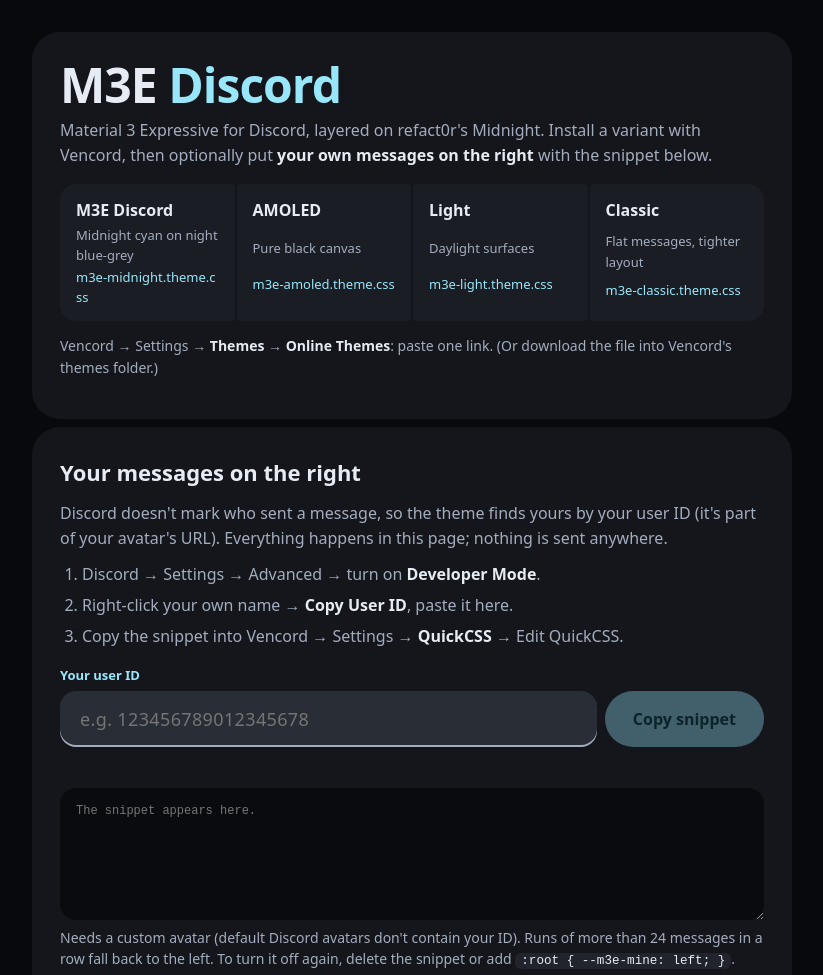
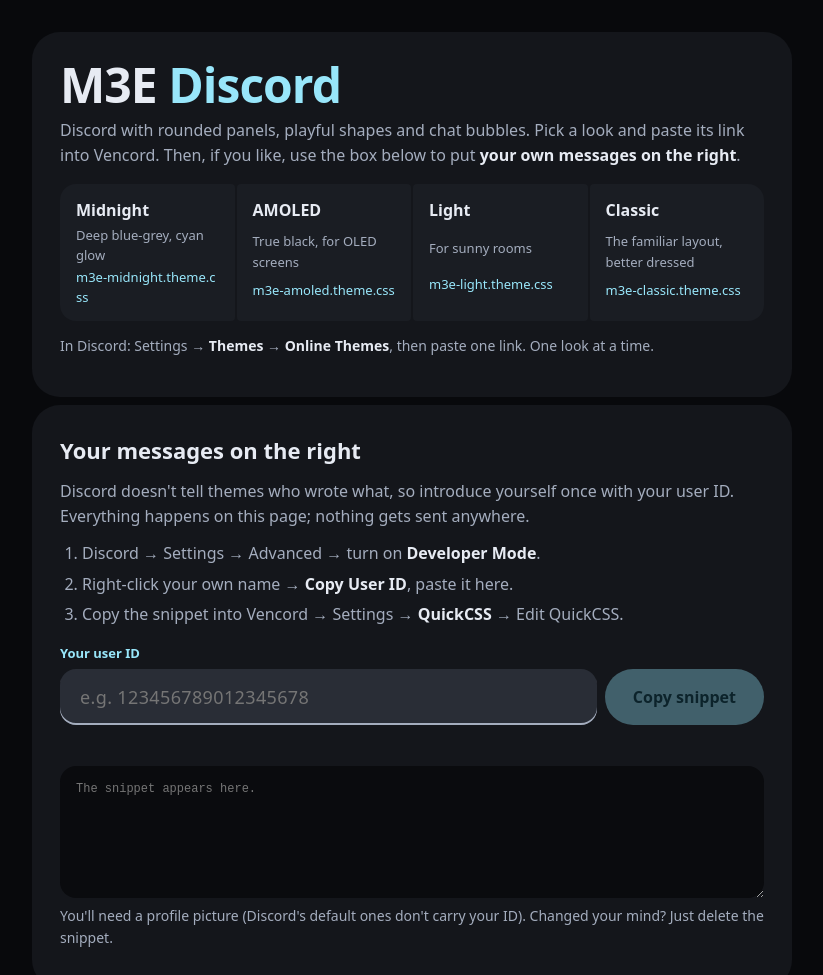
Before and after one commit to monishbl/m3e-discord, a plain HTML site: page docs/index.html in a window 1280 px wide. Shown: the top 975 px of the page, without its empty margins (228-1051 px from the left). Drawn offline with Linux system fonts and the light colour scheme; a web font is replaced by a local one.

Commit message:
README in plain words; photos, videos, polls and files in the screenshots
- Copy rewritten without jargon, with a light touch ("You're right.
  Literally.", "Four looks. Pick a mood.")
- New "Bring the whole group chat." section: a YouTube embed, a poll and
  a file preview, all in the real theme
- Screenshots retaken with an image, link card, video, poll and file in
  the demo chat
- Setup page copy simplified to match

Co-Authored-By: Claude Opus 5.5 <noreply@anthropic.com>

```diff
--- a/docs/index.html
+++ b/docs/index.html
@@ -72,16 +72,16 @@
 <main>
   <section class="island">
     <h1>M3E <span>Discord</span></h1>
-    <p>Material 3 Expressive for Discord, layered on refact0r's Midnight. Install a variant with Vencord, then optionally
-    put <strong>your own messages on the right</strong> with the snippet below.</p>
+    <p>Discord with rounded panels, playful shapes and chat bubbles. Pick a look and paste its link into Vencord.
+    Then, if you like, use the box below to put <strong>your own messages on the right</strong>.</p>
     <div class="variants" id="variants"></div>
-    <p class="note" style="margin-top:14px">Vencord → Settings → <strong>Themes</strong> → <strong>Online Themes</strong>: paste one link. (Or download the file into Vencord's themes folder.)</p>
+    <p class="note" style="margin-top:14px">In Discord: Settings → <strong>Themes</strong> → <strong>Online Themes</strong>, then paste one link. One look at a time.</p>
   </section>
 
   <section class="island">
     <h2>Your messages on the right</h2>
-    <p>Discord doesn't mark who sent a message, so the theme finds yours by your user ID (it's part of your avatar's URL).
-    Everything happens in this page; nothing is sent anywhere.</p>
+    <p>Discord doesn't tell themes who wrote what, so introduce yourself once with your user ID.
+    Everything happens on this page; nothing gets sent anywhere.</p>
     <ol>
       <li>Discord → Settings → Advanced → turn on <strong>Developer Mode</strong>.</li>
       <li>Right-click your own name → <strong>Copy User ID</strong>, paste it here.</li>
@@ -94,8 +94,7 @@
     </div>
     <p class="msg" id="msg" role="status"></p>
     <textarea id="out" readonly aria-label="Generated QuickCSS snippet" placeholder="The snippet appears here."></textarea>
-    <p class="note">Needs a custom avatar (default Discord avatars don't contain your ID). Runs of more than 24 messages in a row fall back to the left.
-    To turn it off again, delete the snippet or add <code>:root { --m3e-mine: left; }</code>.</p>
+    <p class="note">You'll need a profile picture (Discord's default ones don't carry your ID). Changed your mind? Just delete the snippet.</p>
   </section>
 
   <footer>MIT · <a href="https://github.com/monishbl/m3e-discord">github.com/monishbl/m3e-discord</a> · built on <a href="https://github.com/refact0r/midnight-discord">Midnight</a> by refact0r</footer>
@@ -103,10 +102,10 @@
 <script>
   const RAW = 'https://raw.githubusercontent.com/monishbl/m3e-discord/main/dist/';
   const VARIANTS = [
-    ['m3e-midnight', 'M3E Discord', 'Midnight cyan on night blue-grey'],
-    ['m3e-amoled', 'AMOLED', 'Pure black canvas'],
-    ['m3e-light', 'Light', 'Daylight surfaces'],
-    ['m3e-classic', 'Classic', 'Flat messages, tighter layout'],
+    ['m3e-midnight', 'Midnight', 'Deep blue-grey, cyan glow'],
+    ['m3e-amoled', 'AMOLED', 'True black, for OLED screens'],
+    ['m3e-light', 'Light', 'For sunny rooms'],
+    ['m3e-classic', 'Classic', 'The familiar layout, better dressed'],
   ];
   document.getElementById('variants').innerHTML = VARIANTS.map(([f, n, d]) =>
     `<div class="variant"><b>${n}</b><small>${d}</small><a href="${RAW}${f}.theme.css">${f}.theme.css</a></div>`).join('');
```
Also changed, not shown: README.md, docs/img/amoled.png, docs/img/classic.png, docs/img/light.png, docs/img/media.png (added), docs/img/midnight.png.
